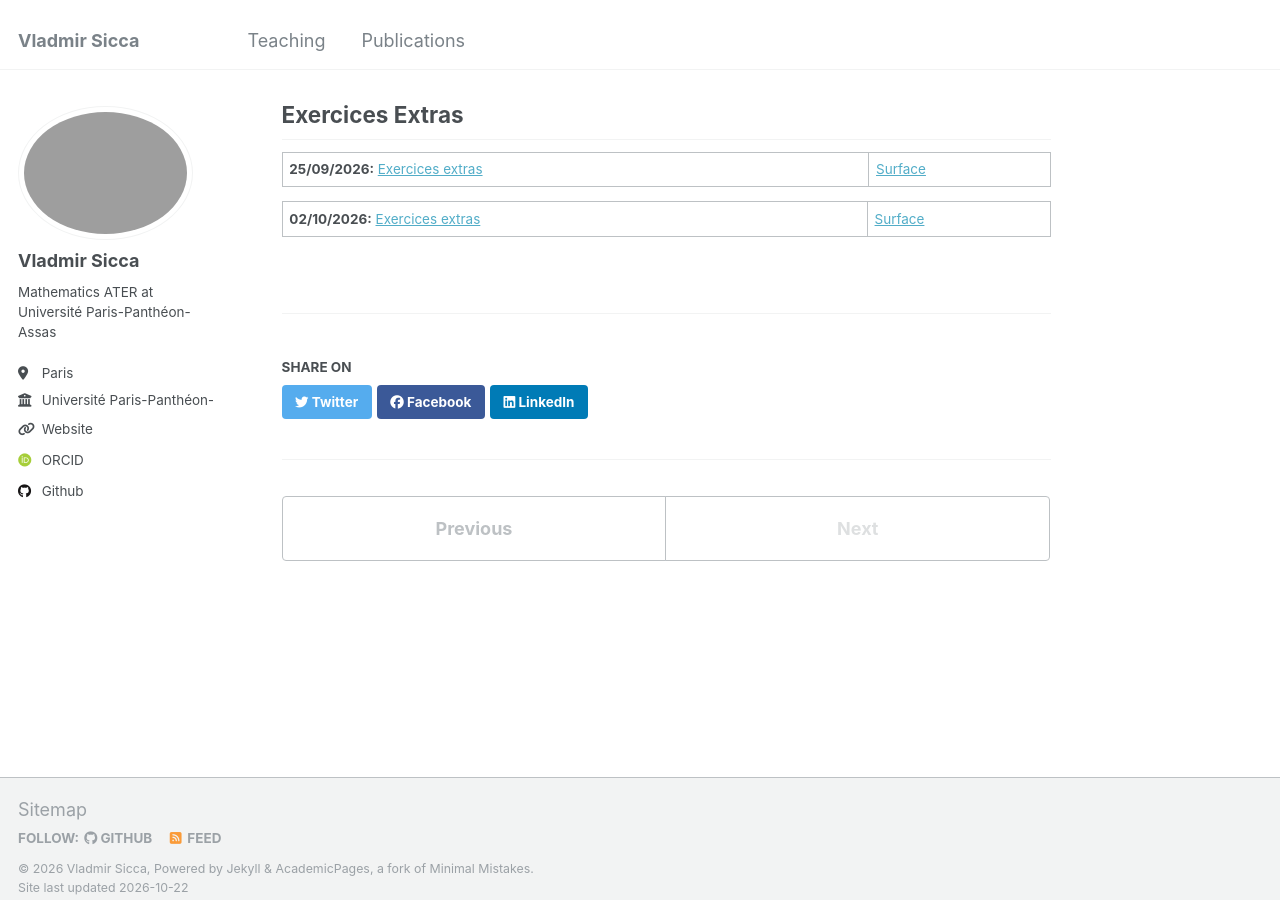
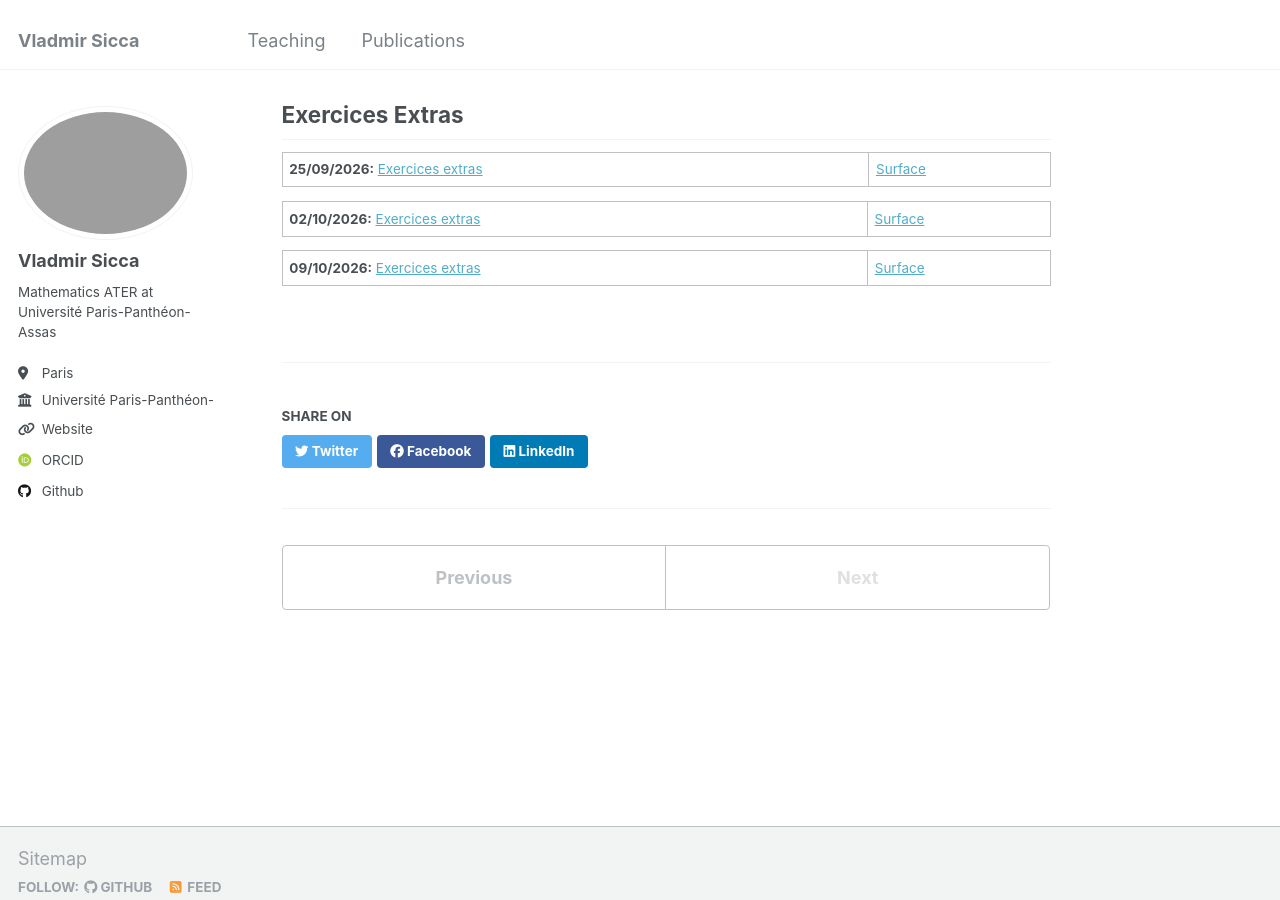
Before and after one commit to vladmirsicca/vladmirsicca.github.io, a Jekyll site: the page built from _teaching/2026_2_maths5_paris_assas.md, in a window 1280 px wide and 900 px high, scrolled down 1484 px. Built offline with Jekyll 4.4.1, drawn with Linux system fonts in a browser that asks for light colours; some web fonts are replaced.

Commit message:
Update 2026_2_maths5_paris_assas.md
Added new lists of exercices

```diff
--- a/_teaching/2026_2_maths5_paris_assas.md
+++ b/_teaching/2026_2_maths5_paris_assas.md
@@ -56,3 +56,5 @@ On va avoir deux interros. Il faut aller aux interros dans la séance à laquell
 **25/09/2026:** [Exercices extras](https://drive.google.com/file/d/1Xtooh6cUF8dPsmvi3o4Gh6ZnGQYq0zVk/view?usp=sharing) | [Surface](https://drive.google.com/file/d/1-6043RmcSb2uYczDEV9zzwk0xDxCw6Dp/view?usp=sharing)
 
 **02/10/2026:** [Exercices extras](https://drive.google.com/file/d/1EHnhmuADAVk-6HurklGQtIpWpSAz7FcY/view?usp=sharing) | [Surface](https://drive.google.com/file/d/1pBiQ8uBTZE-gXgI9_RO5CblspBc1NMB0/view?usp=sharing)
+
+**09/10/2026:** [Exercices extras](https://drive.google.com/file/d/1FYUW1eiVlF7_djGvNjnbtEYwttwudlbi/view?usp=sharing) | [Surface](https://drive.google.com/file/d/1smjH3PtO3NCnxAyeorUn4-N7iHuO1pA0/view?usp=sharing)
```
